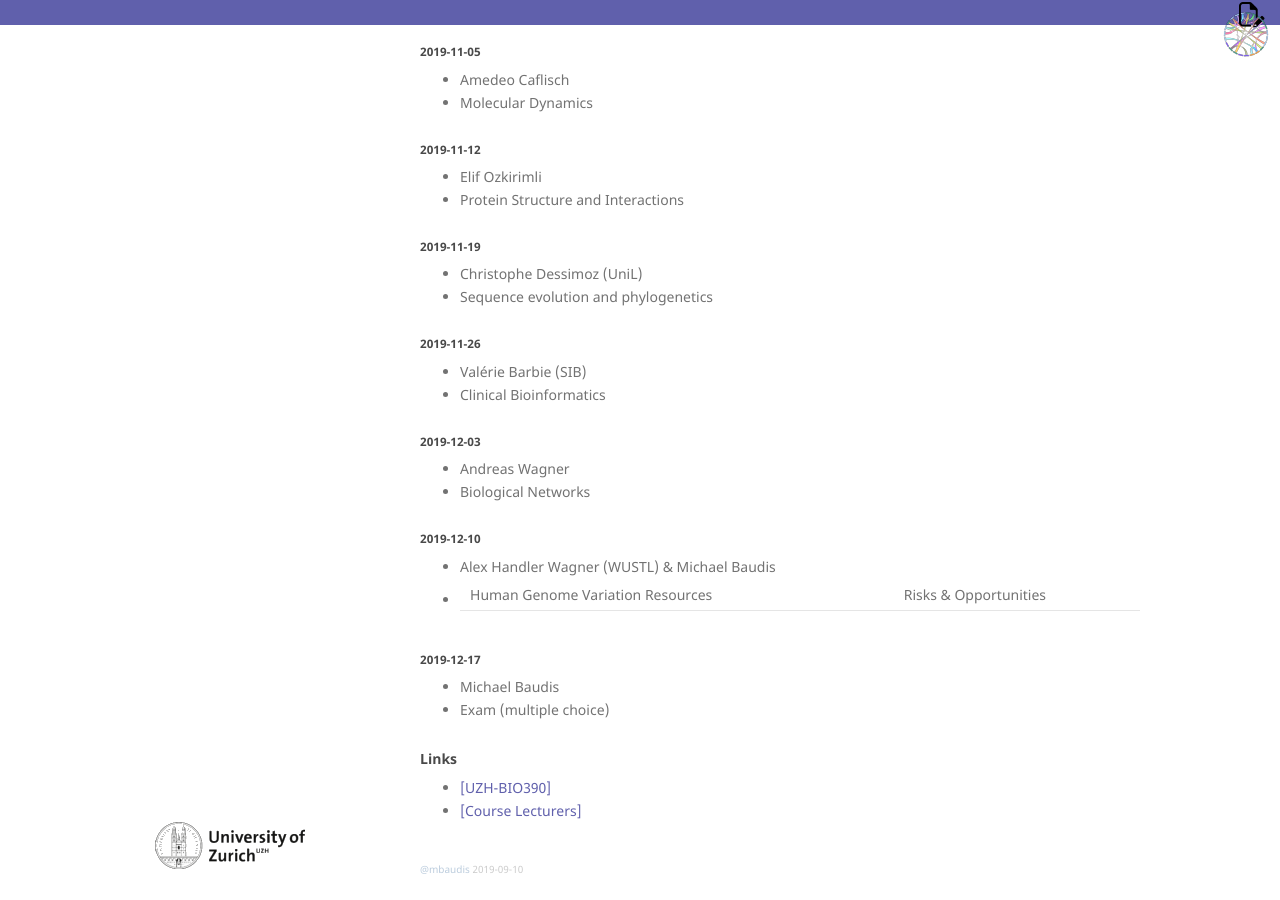
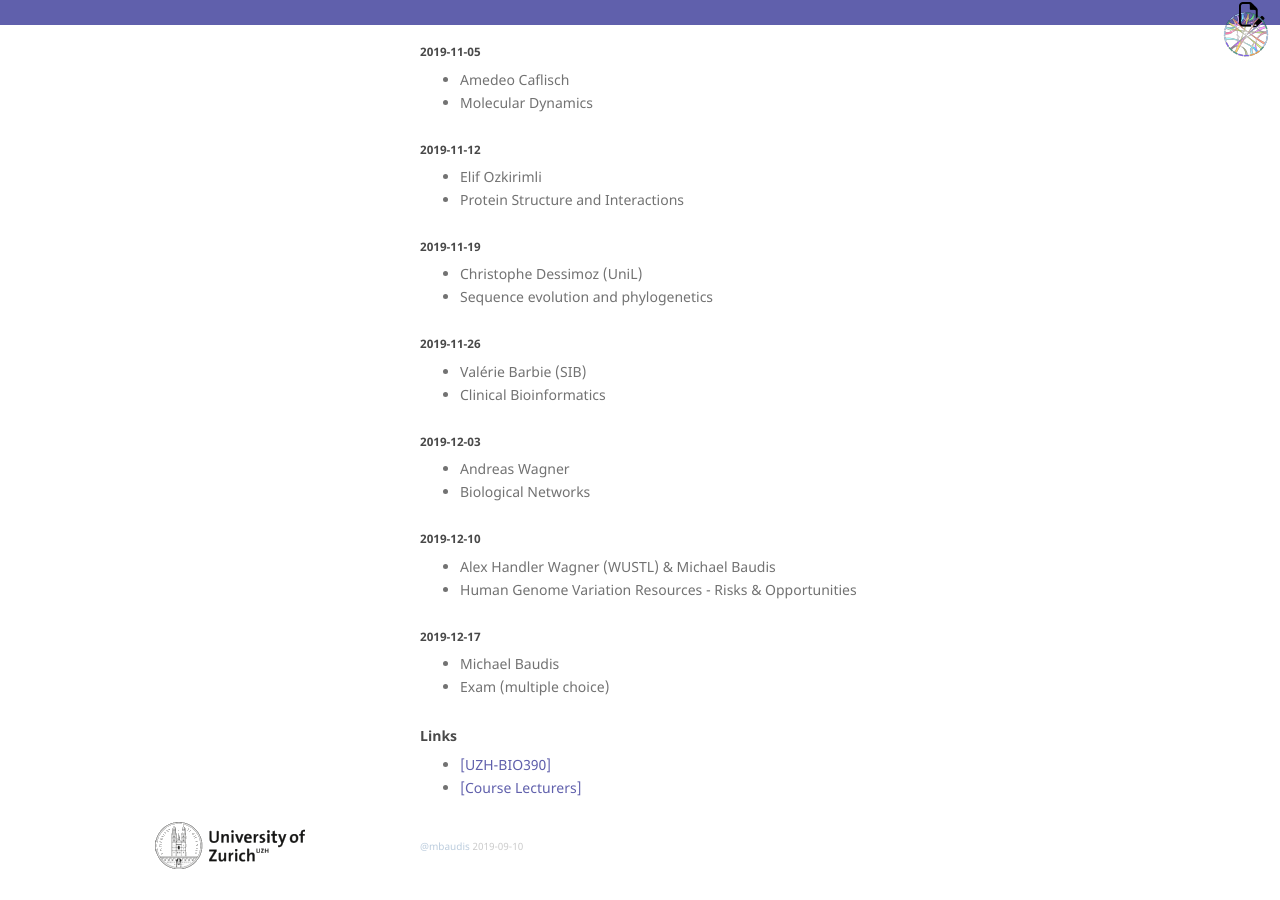
Before and after one commit to compbiozurich/UZH-BIO390, a Jekyll site: the page built from pages/_posts/2019-09-10-BIO390-2019-programme.md, in a window 1280 px wide and 900 px high, scrolled down 857 px. Built offline with Jekyll 4.4.1, drawn with Linux system fonts in a browser that asks for light colours; after the commit the page ends 1734 px from its top, so only the background shows below that.

```diff
--- a/pages/_posts/2019-09-10-BIO390-2019-programme.md
+++ b/pages/_posts/2019-09-10-BIO390-2019-programme.md
@@ -76,7 +76,7 @@ Please also see the [individual pages](/UZH-BIO390/categories/lectures.html) lec
 
 ##### 2019-12-10
 * Alex Handler Wagner (WUSTL) & Michael Baudis
-* Human Genome Variation Resources || Risks & Opportunities
+* Human Genome Variation Resources - Risks & Opportunities
 
 ##### 2019-12-17
 * Michael Baudis
```
